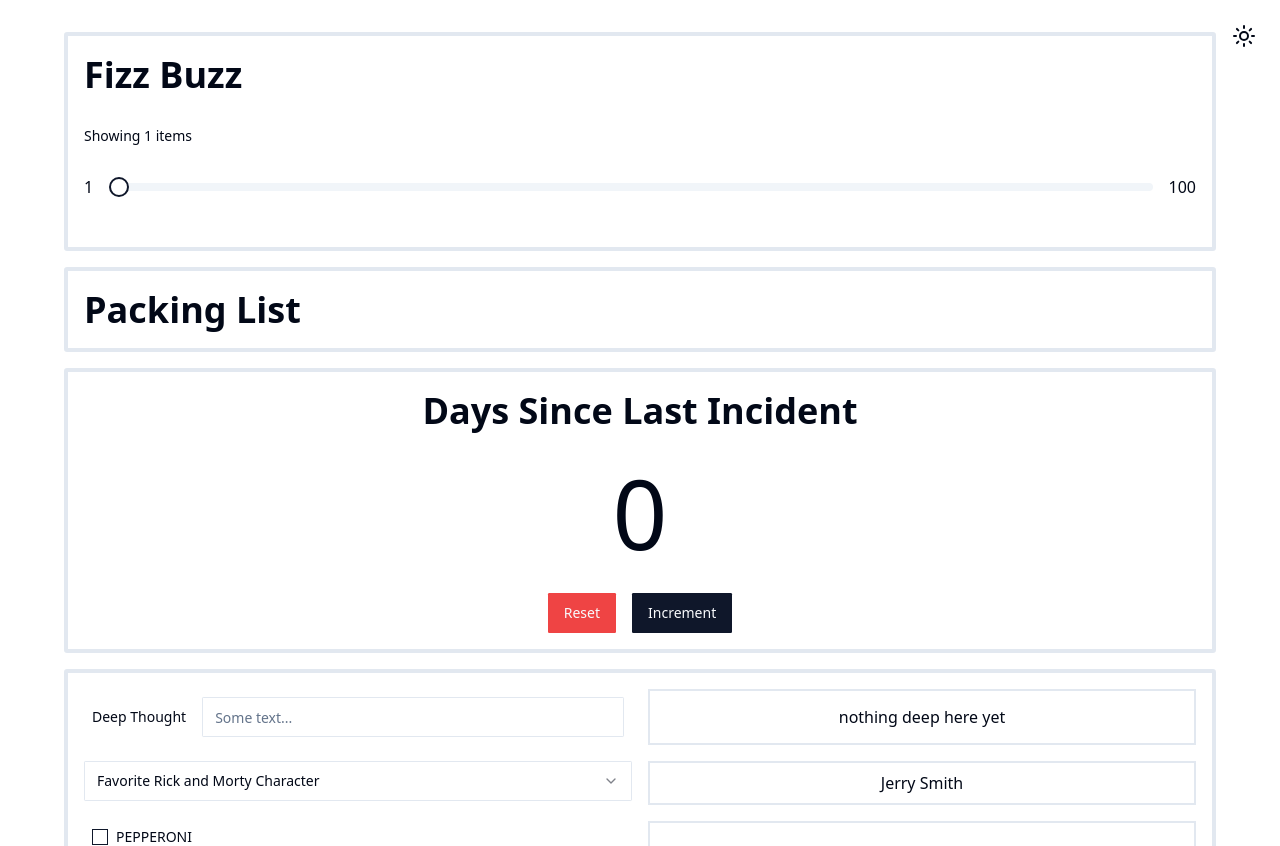
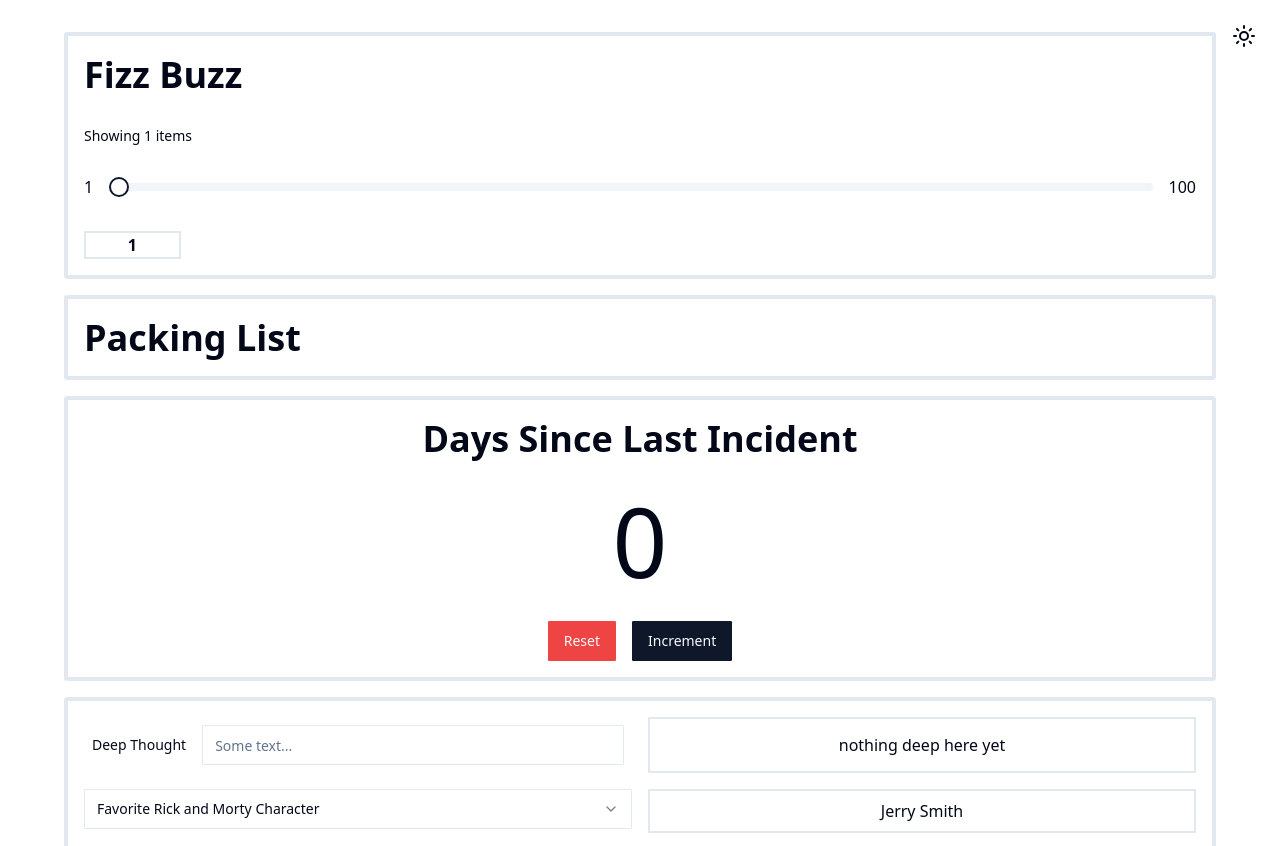
Before and after one commit to areudev/ui-dev, a React (Vite) app: page / in a window 1280 px wide. Shown: the top 846 px of the page. Built offline with nearby package versions, Linux system fonts and the light colour scheme.

Commit message:
fizz buzz wip

```diff
--- a/src/demos/fizz-buzz/index.tsx
+++ b/src/demos/fizz-buzz/index.tsx
@@ -2,6 +2,9 @@ import { type PropsWithChildren, useState } from 'react'
 import { Frame } from '../../components/frame'
 import { Slider } from '../../components/slider'
 import { Label } from '../../components/label'
+import { repeat } from '../../lib/repeat'
+import { toFizzBuzz } from '../../lib/to-fizz-buzz'
+import clsx from 'clsx'
 
 export const FizzBuzz = () => {
 	const [number, setNumber] = useState([1])
@@ -24,7 +27,24 @@ export const FizzBuzz = () => {
 				/>
 				<span>100</span>
 			</div>
-			<div className="grid grid-cols-10 gap-4"></div>
+			<div className="grid grid-cols-10 gap-4">
+				{repeat(number[0], i => (
+					<div
+						key={i}
+						className={clsx(
+							'border-2 border-border text-center font-semibold',
+							{
+								'bg-red-500 text-white': i % 15 === 0,
+								'bg-blue-500 text-white': i % 5 === 0 && i % 15 !== 0,
+								'bg-green-500 text-white':
+									i % 3 === 0 && i % 15 !== 0 && i % 5 !== 0,
+							},
+						)}
+					>
+						<p>{toFizzBuzz(i)}</p>
+					</div>
+				))}
+			</div>
 		</Frame>
 	)
 }
--- a/src/lib/to-fizz-buzz.ts
+++ b/src/lib/to-fizz-buzz.ts
@@ -0,0 +1,17 @@
+const isMultipleOf = (divisor: number) => (number: number) => number % divisor === 0;
+
+export const toFizzBuzz = (number: number): number | string => {
+	const isMultipleOf3 = isMultipleOf(3);
+	const isMultipleOf5 = isMultipleOf(5);
+
+	if (isMultipleOf3(number) && isMultipleOf5(number)) {
+		return 'FizzBuzz';
+	}
+	if (isMultipleOf3(number)) {
+		return 'Fizz';
+	}
+	if (isMultipleOf5(number)) {
+		return 'Buzz';
+	}
+	return number;
+}
```
